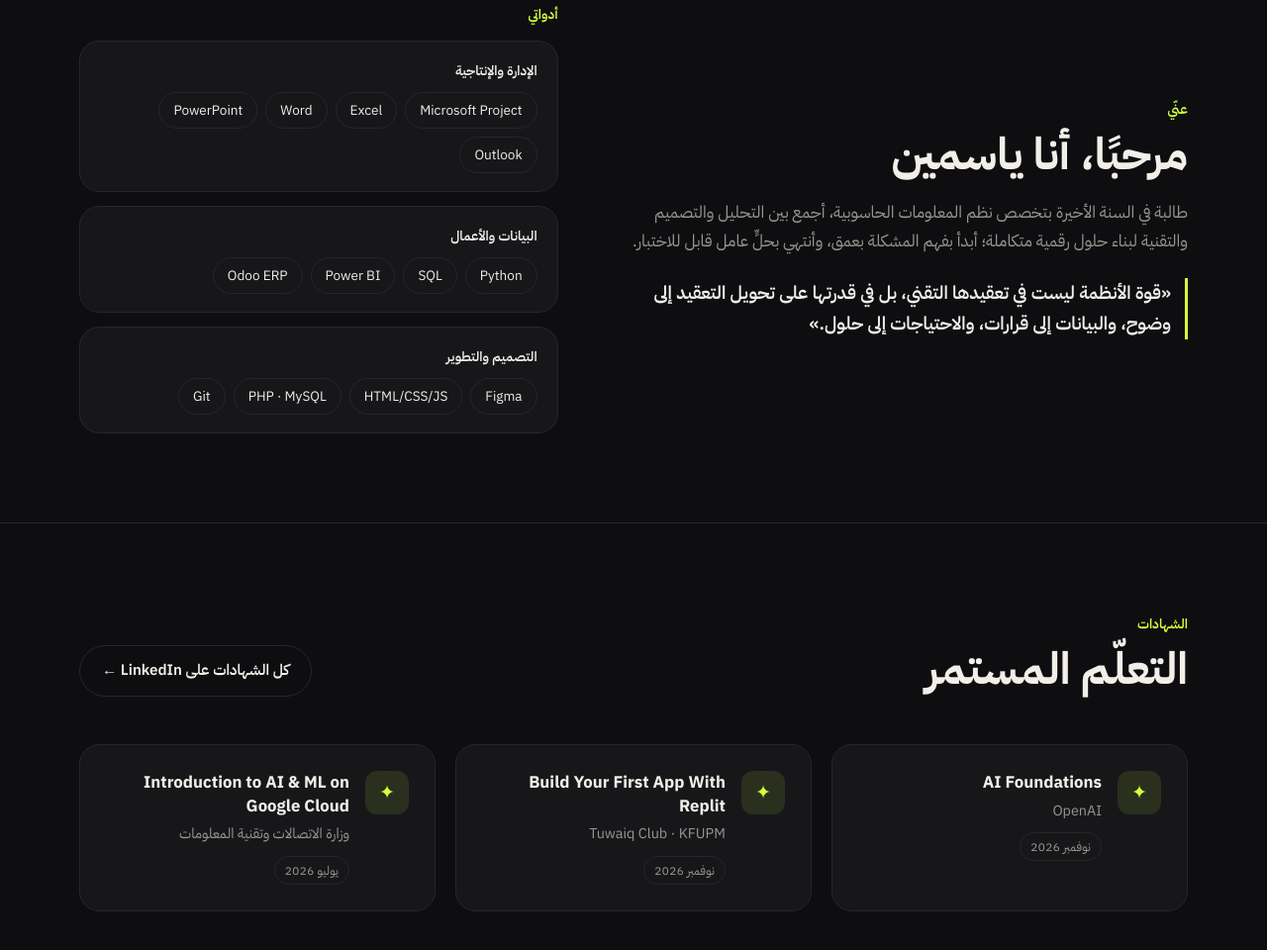
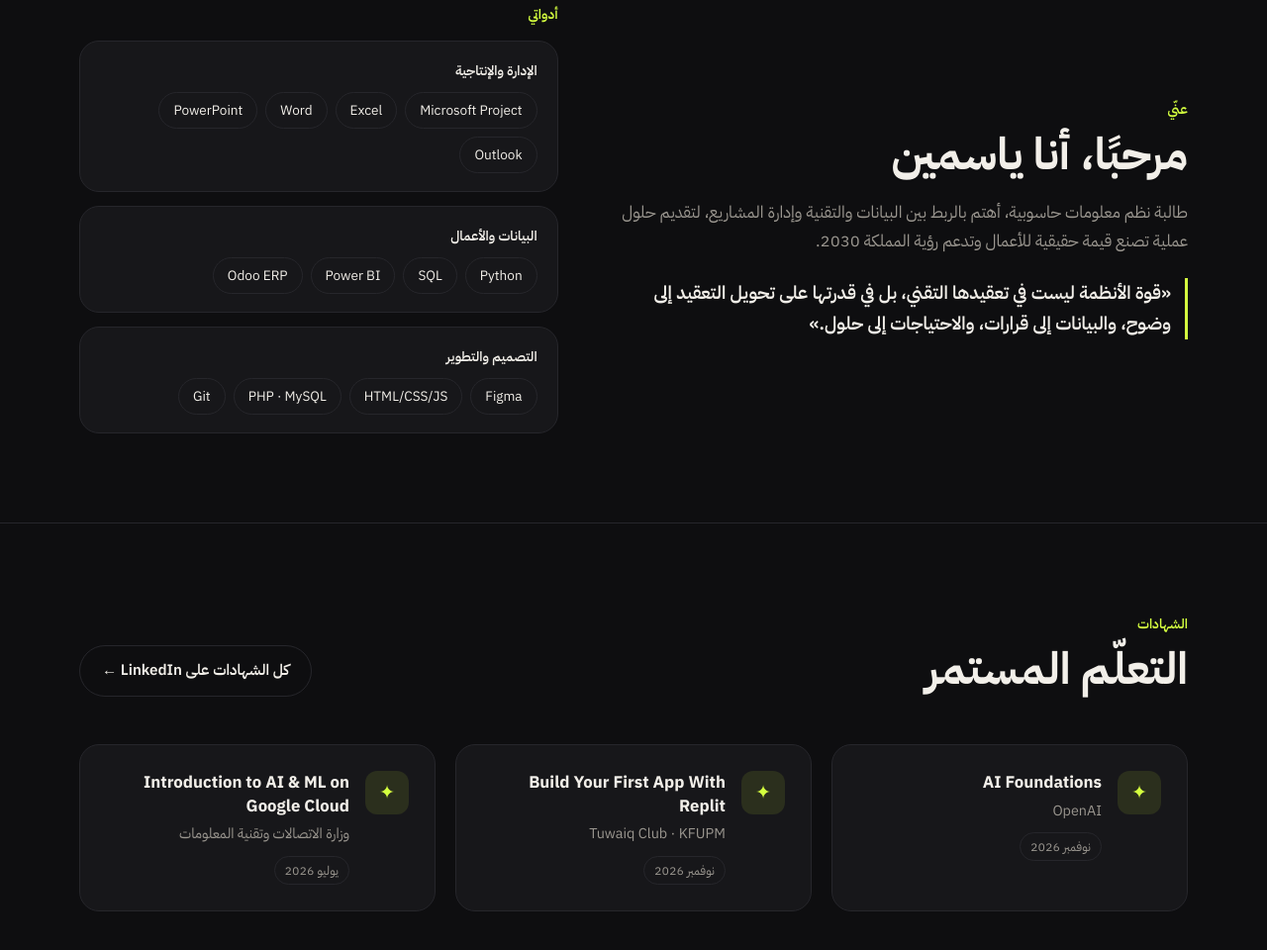
Before and after one commit to yaass24/Portfolio, a plain HTML site: page index.html in a window 1280 px wide. Shown: the part 3836-4796 px from the top of the page at 99% size. Drawn offline with Linux system fonts and the light colour scheme.

Commit message:
Align about with LinkedIn summary
Co-Authored-By: Claude Opus 5.5 <noreply@anthropic.com>
Claude-Session: https://claude.ai/code/session_01YVM5WAZpaxDpRP2ugmrtrv

```diff
--- a/index.html
+++ b/index.html
@@ -283,7 +283,7 @@
       <div class="r">
         <div class="eyebrow"><span class="ar">عنّي</span><span class="en">About</span></div>
         <h2><span class="ar">مرحبًا، أنا ياسمين</span><span class="en">Hi, I'm Yasmin</span></h2>
-        <p><span class="ar">طالبة في السنة الأخيرة بتخصص نظم المعلومات الحاسوبية، أجمع بين التحليل والتصميم والتقنية لبناء حلول رقمية متكاملة؛ أبدأ بفهم المشكلة بعمق، وأنتهي بحلٍّ عامل قابل للاختبار.</span><span class="en">A final-year Computer Information Systems student who brings analysis, design and technology together to build complete digital solutions. I start by deeply understanding the problem and finish with a working, testable solution.</span></p>
+        <p><span class="ar">طالبة نظم معلومات حاسوبية، أهتم بالربط بين البيانات والتقنية وإدارة المشاريع، لتقديم حلول عملية تصنع قيمة حقيقية للأعمال وتدعم رؤية المملكة 2030.</span><span class="en">Computer Information Systems student interested in bridging data, technology, and project management to deliver practical solutions that drive business value and support Saudi Vision 2030.</span></p>
         <p class="quote-line"><span class="ar">«قوة الأنظمة ليست في تعقيدها التقني، بل في قدرتها على تحويل التعقيد إلى وضوح، والبيانات إلى قرارات، والاحتياجات إلى حلول.»</span><span class="en">“The power of systems lies not in their technical complexity, but in their ability to turn complexity into clarity, data into decisions, and needs into solutions.”</span></p>
       </div>
       <div class="r">
```
